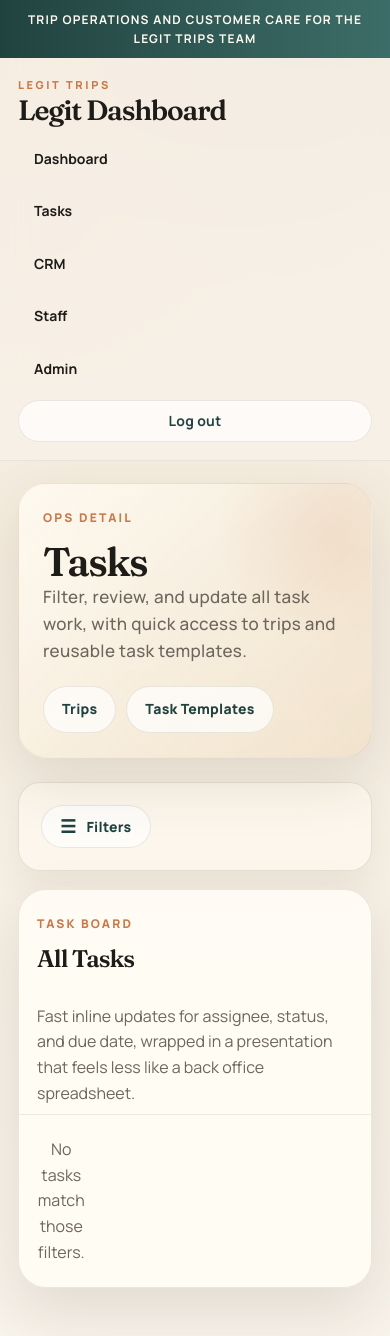
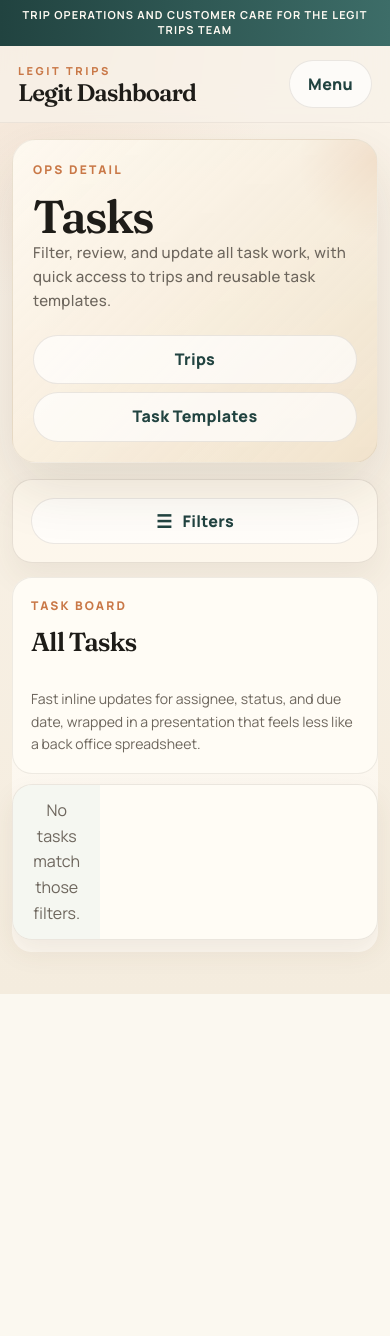
Before and after one commit to zero650/Legit-Dashboard, a Django app: page /tasks/ in a window 390 px wide. After the commit the page ends 994 px from the top, so only its background shows below. Run offline with Django 5.2, Linux system fonts and the light colour scheme; the visitor is signed in with stand-in values (Sample User, id 1); data comes from the database, SQL or seed files in the repository; data that the repository does not hold is empty.

Commit message:
Updates for the Mobile UI

```diff
--- a/templates/base.html
+++ b/templates/base.html
@@ -80,6 +80,12 @@
       min-height: 78px;
       padding: 0 24px;
     }
+    .nav-toggle {
+      display: none;
+      margin-left: auto;
+      min-height: 44px;
+      padding-inline: 14px;
+    }
     .brand {
       color: var(--ink);
       display: inline-flex;
@@ -120,6 +126,10 @@
     .nav-links > a:hover,
     .nav-links > form > button:hover {
       background: rgba(255, 255, 255, 0.74);
+    }
+    .nav-links > a[aria-current="page"] {
+      background: rgba(255, 255, 255, 0.78);
+      color: var(--accent-dark);
     }
     main {
       margin: 0 auto;
@@ -366,6 +376,18 @@
       transition: border-color 160ms ease, box-shadow 160ms ease, background 160ms ease;
       width: 100%;
     }
+    select {
+      appearance: none;
+      background-image:
+        linear-gradient(45deg, transparent 50%, var(--accent-dark) 50%),
+        linear-gradient(135deg, var(--accent-dark) 50%, transparent 50%);
+      background-position:
+        calc(100% - 18px) 50%,
+        calc(100% - 12px) 50%;
+      background-repeat: no-repeat;
+      background-size: 6px 6px;
+      padding-right: 34px;
+    }
     input:focus, select:focus, textarea:focus {
       background: #fff;
       border-color: rgba(46, 91, 87, 0.4);
@@ -405,13 +427,39 @@
         padding-inline: 18px;
       }
       .nav {
-        align-items: flex-start;
-        flex-direction: column;
-        gap: 14px;
-        padding: 18px;
+        align-items: center;
+        flex-wrap: wrap;
+        gap: 12px;
+        min-height: 66px;
+        padding: 14px 18px;
+      }
+      .brand {
+        flex: 1 1 auto;
+      }
+      .brand-name {
+        font-size: 24px;
+      }
+      .nav-toggle {
+        display: inline-flex;
       }
       .nav-links {
+        background: rgba(255, 252, 245, 0.96);
+        border: 1px solid rgba(92, 78, 63, 0.12);
+        border-radius: 20px;
+        box-shadow: 0 18px 36px rgba(68, 48, 28, 0.1);
+        display: grid;
+        gap: 8px;
         margin-left: 0;
+        padding: 10px;
+        width: 100%;
+      }
+      .nav-links:not(.is-open) {
+        display: none;
+      }
+      .nav-links > a,
+      .nav-links > form > button {
+        justify-content: flex-start;
+        min-height: 46px;
       }
       main {
         padding: 22px 18px 48px;
@@ -430,13 +478,52 @@
       }
     }
     @media (max-width: 680px) {
-      .nav-links {
-        width: 100%;
+      body {
+        background:
+          radial-gradient(circle at top left, rgba(201, 120, 71, 0.14), transparent 28%),
+          linear-gradient(180deg, #fbf4ea 0%, #f4ecde 100%);
+      }
+      .announcement {
+        font-size: 11px;
+        line-height: 1.35;
+        padding: 8px 14px;
+      }
+      main {
+        padding: 16px 12px 42px;
+      }
+      h1 {
+        font-size: clamp(34px, 12vw, 46px);
+      }
+      h2 {
+        font-size: 26px;
       }
       .nav-links > a,
       .nav-links > form,
       .nav-links > form > button {
         width: 100%;
+      }
+      .hero-shell {
+        border-radius: 24px;
+        margin-bottom: 16px;
+        padding: 20px;
+      }
+      .hero-shell::after {
+        height: 180px;
+        right: -90px;
+        top: -70px;
+        width: 180px;
+      }
+      .eyebrow {
+        font-size: 15px;
+      }
+      .panel,
+      form.fields,
+      .table-card {
+        border-radius: 20px;
+      }
+      .panel,
+      form.fields {
+        padding: 18px;
       }
       .hero-actions,
       .actions {
@@ -450,6 +537,33 @@
       .actions select {
         width: 100%;
       }
+      .button,
+      button,
+      input,
+      select,
+      textarea {
+        font-size: 16px;
+        min-height: 48px;
+      }
+      label {
+        font-size: 13px;
+      }
+      .table-card {
+        background: rgba(255, 252, 245, 0.76);
+        border: 0;
+        box-shadow: none;
+        overflow: visible;
+      }
+      .table-header {
+        background: rgba(255, 252, 245, 0.9);
+        border: 1px solid rgba(92, 78, 63, 0.1);
+        border-radius: 20px;
+        margin-bottom: 10px;
+        padding: 18px;
+      }
+      .table-intro {
+        font-size: 14px;
+      }
       table.responsive-table,
       .responsive-table thead,
       .responsive-table tbody,
@@ -462,12 +576,17 @@
         display: none;
       }
       .responsive-table tr {
-        border-top: 1px solid rgba(92, 78, 63, 0.1);
-        padding: 10px 0;
+        background: rgba(255, 252, 245, 0.95);
+        border: 1px solid rgba(92, 78, 63, 0.12);
+        border-radius: 20px;
+        box-shadow: 0 12px 28px rgba(88, 65, 39, 0.08);
+        margin-bottom: 12px;
+        overflow: hidden;
+        padding: 0;
       }
       .responsive-table td {
         border-bottom: 1px solid rgba(92, 78, 63, 0.08);
-        padding: 12px 18px;
+        padding: 13px 16px;
       }
       .responsive-table td:last-child {
         border-bottom: 0;
@@ -482,6 +601,18 @@
         margin-bottom: 4px;
         text-transform: uppercase;
       }
+      .responsive-table td:first-child:not([data-label="Select"]) {
+        background: rgba(228, 239, 232, 0.36);
+      }
+      .responsive-table td:first-child:not([data-label="Select"]) a,
+      .responsive-table td:first-child:not([data-label="Select"]) .task-name,
+      .responsive-table td:first-child:not([data-label="Select"]) .customer-name {
+        font-size: 17px;
+        font-weight: 800;
+      }
+      .status {
+        white-space: normal;
+      }
     }
   </style>
 </head>
@@ -494,8 +625,12 @@
         <span class="brand-name">Legit Dashboard</span>
       </a>
       {% if user.is_authenticated %}
-        <div class="nav-links">
+        <button class="button secondary nav-toggle" type="button" aria-expanded="false" aria-controls="primary-navigation">
+          Menu
+        </button>
+        <div class="nav-links" id="primary-navigation">
           <a href="{% url 'trip_dashboard' %}">Dashboard</a>
+          <a href="{% url 'trip_list' %}">Trips</a>
           <a href="{% url 'task_list' %}">Tasks</a>
           <a href="{% url 'crm_customer_list' %}">CRM</a>
           {% if perms.staff_users.view_user %}
@@ -540,6 +675,16 @@
           sessionStorage.setItem(scrollKey, String(window.scrollY));
         }
       });
+
+      const navToggle = document.querySelector(".nav-toggle");
+      const navLinks = document.getElementById("primary-navigation");
+      if (navToggle && navLinks) {
+        navToggle.addEventListener("click", () => {
+          const isOpen = navLinks.classList.toggle("is-open");
+          navToggle.setAttribute("aria-expanded", isOpen ? "true" : "false");
+          navToggle.textContent = isOpen ? "Close" : "Menu";
+        });
+      }
     })();
   </script>
 </body>
--- a/trips/templates/trips/task_list.html
+++ b/trips/templates/trips/task_list.html
@@ -175,9 +175,25 @@
         table-layout: auto;
       }
 
+      .filter-toggle {
+        justify-content: center;
+        width: 100%;
+      }
+
+      .task-list-shell {
+        gap: 14px;
+      }
+
+      .task-section-actions {
+        display: grid;
+        gap: 8px;
+        grid-template-columns: 1fr;
+      }
+
       .task-quick-edit-form {
         align-items: stretch;
-        display: flex;
+        display: grid;
+        gap: 8px;
         grid-template-columns: none;
         position: static;
         width: 100%;
@@ -191,7 +207,13 @@
       .task-quick-edit-form select,
       .task-quick-edit-form input[type="date"],
       .task-quick-edit-form button {
+        min-height: 48px;
         width: 100%;
+      }
+
+      .task-name,
+      .task-trip-link {
+        white-space: normal;
       }
     }
   </style>
```
Also changed, not shown: trips/templates/trips/trip_detail.html (+20 -2 lines), trips/templates/trips/trip_list.html (+32 -0 lines).
